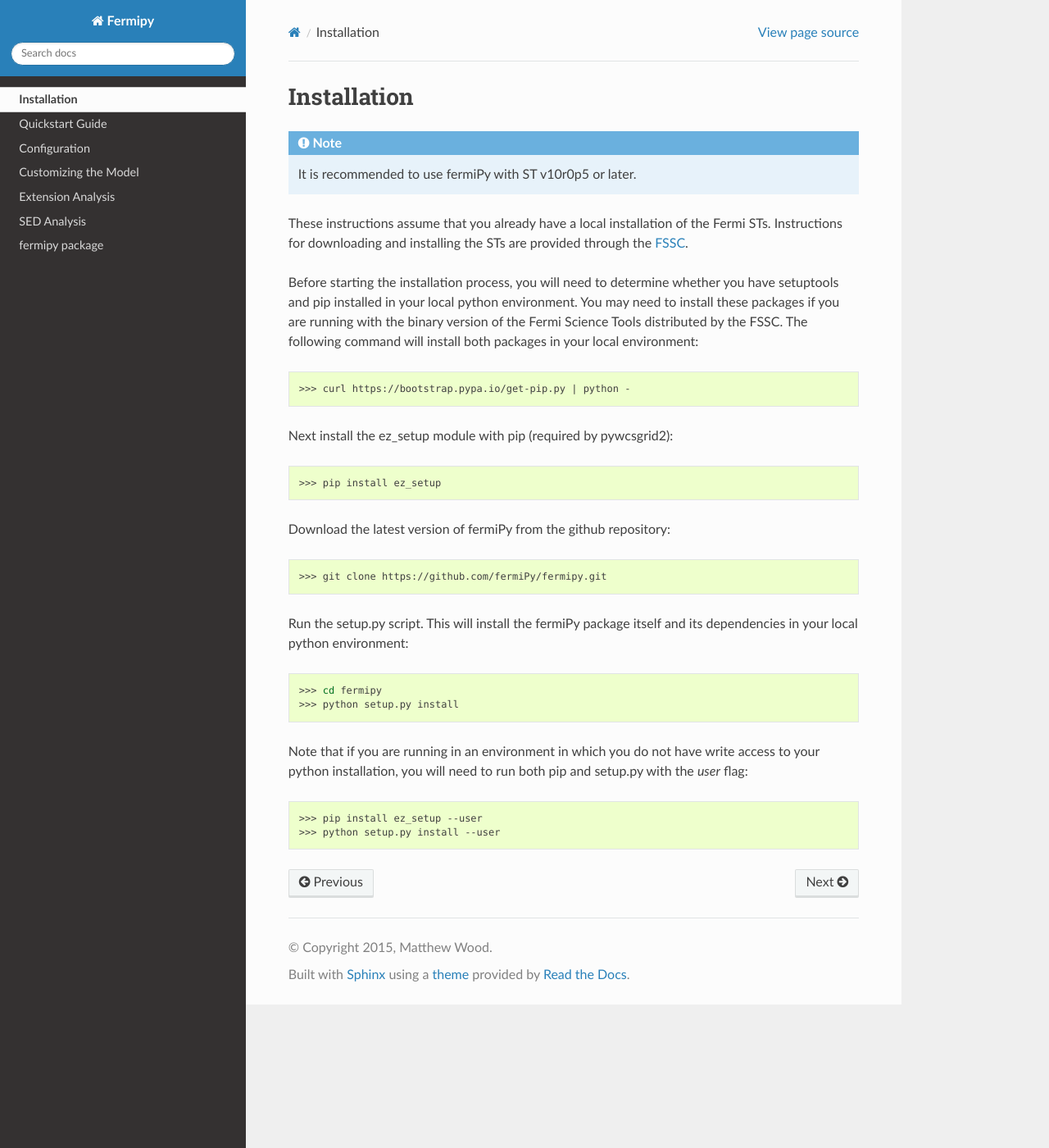
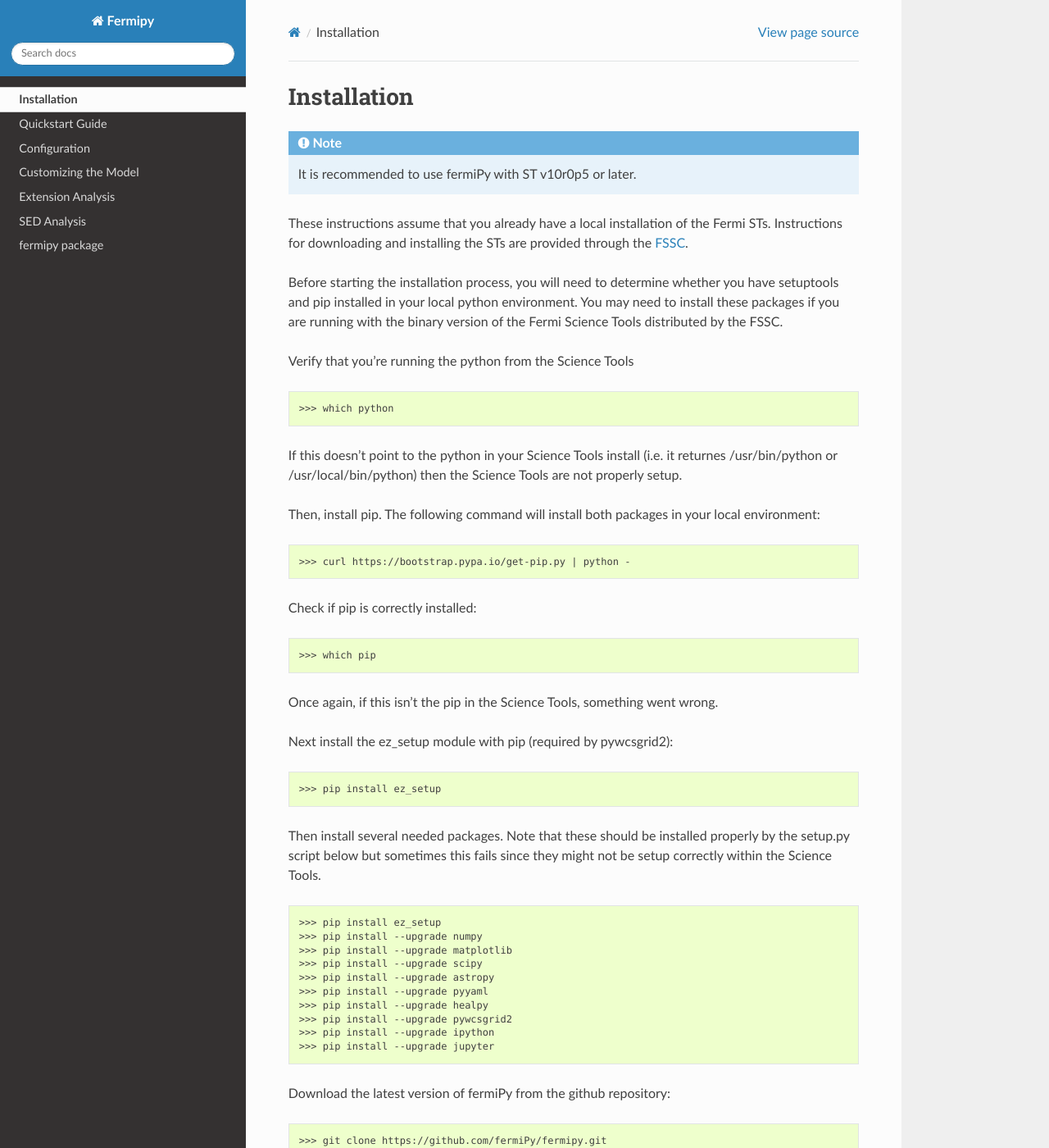
Before and after one commit to fermiPy/fermipy, a Sphinx documentation site: the page built from docs/install.rst, in a window 1280 px wide and 1400 px high. Shown: the whole window at 82% size. Built offline with Sphinx 7.4.7 and the Read the Docs theme 2.0.0, drawn with Linux system fonts in a browser that asks for light colours; the version number could not be read and is left out; some of the changed text lies outside the part shown.

Commit message:
Updated the installation instructions.

```diff
--- a/docs/install.rst
+++ b/docs/install.rst
@@ -16,18 +16,56 @@
 whether you have setuptools and pip installed in your local python
 environment.  You may need to install these packages if you are
 running with the binary version of the Fermi Science Tools distributed
-by the FSSC.  The following command will install both packages in your
-local environment:
+by the FSSC.
+
+Verify that you're running the python from the Science Tools
+
+.. code-block:: bash
+
+   >>> which python
+
+If this doesn't point to the python in your Science Tools install
+(i.e. it returnes /usr/bin/python or /usr/local/bin/python) then the
+Science Tools are not properly setup.
+
+Then, install pip. The following command will install both packages in
+your local environment:
 
 .. code-block:: bash
 
    >>> curl https://bootstrap.pypa.io/get-pip.py | python -
+
+Check if pip is correctly installed:
+
+.. code-block:: bash
+
+   >>> which pip
+
+Once again, if this isn't the pip in the Science Tools, something went
+wrong.
 
 Next install the ez_setup module with pip (required by pywcsgrid2):
 
 .. code-block:: bash
 
    >>> pip install ez_setup
+
+Then install several needed packages.  Note that these should be
+installed properly by the setup.py script below but sometimes this
+fails since they might not be setup correctly within the Science Tools.
+
+.. code-block:: bash
+
+   >>> pip install ez_setup
+   >>> pip install --upgrade numpy
+   >>> pip install --upgrade matplotlib
+   >>> pip install --upgrade scipy
+   >>> pip install --upgrade astropy
+   >>> pip install --upgrade pyyaml
+   >>> pip install --upgrade healpy
+   >>> pip install --upgrade pywcsgrid2
+   >>> pip install --upgrade ipython
+   >>> pip install --upgrade jupyter
 
 Download the latest version of fermiPy from the github repository:
 
@@ -51,3 +89,14 @@
 
    >>> pip install ez_setup --user
    >>> python setup.py install --user
+
+Finally, check that fermipy imports:
+
+.. code-block:: bash
+
+   >>> python
+   Python 2.7.8 (default, Aug 20 2015, 11:36:15)
+   [GCC 4.2.1 Compatible Apple LLVM 6.0 (clang-600.0.56)] on darwin
+   Type "help", "copyright", "credits" or "license" for more information.
+   >>> from fermipy.gtanalysis import GTAnalysis
+   >>> help(GTAnalysis)
```
